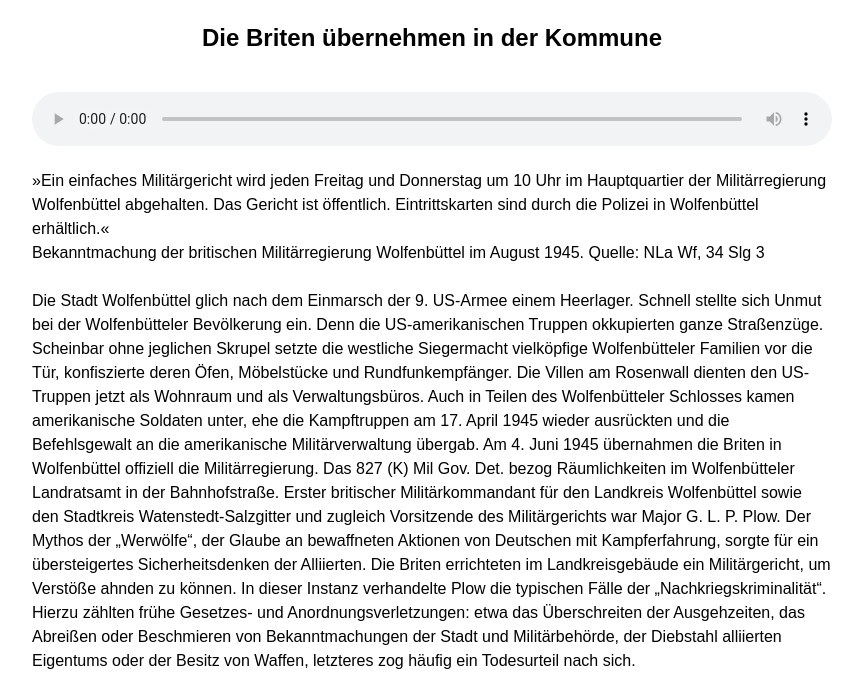
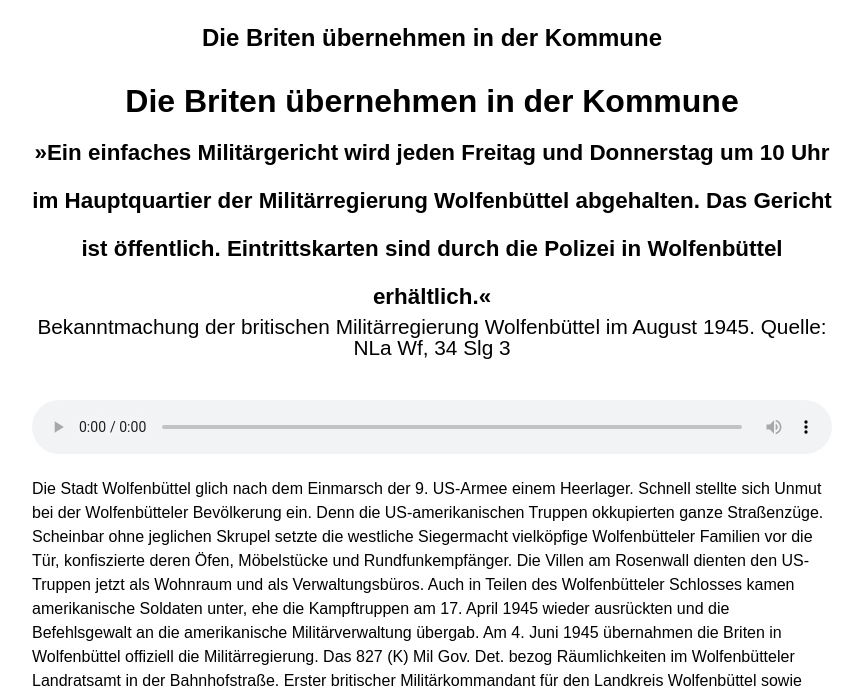
Before and after one commit to AusstellungMW/Tafel5DE, a plain HTML site: page index.html in a window 1280 px wide. Shown: the top 691 px of the page, without its empty margins (208-1071 px from the left). Drawn offline with Linux system fonts and the light colour scheme.

Commit message:
Update index.html

```diff
--- a/index.html
+++ b/index.html
@@ -126,6 +126,18 @@
 </p>
 
 
+  <h1>
+    Die Briten übernehmen in der Kommune<br>
+  <span style="font-size: 0.7em; font-weight: bold;">
+ »Ein einfaches Militärgericht wird jeden Freitag und Donnerstag um 10 Uhr im Hauptquartier der Militärregierung Wolfenbüttel abgehalten. Das Gericht ist öffentlich. Eintrittskarten sind durch die Polizei in Wolfenbüttel erhältlich.«
+</span><br>
+<div style="font-size: 0.65em; font-weight: normal; line-height: 1; margin: 0; padding: 0;">
+  Bekanntmachung der britischen Militärregierung Wolfenbüttel im August 1945.
+  Quelle: NLa Wf, 34 Slg 3
+</div>
+
+
+</h1>
 
 
 
@@ -149,10 +161,6 @@
 
         <p>
 
-
-»Ein einfaches Militärgericht wird jeden Freitag und Donnerstag um 10 Uhr im Hauptquartier der Militärregierung Wolfenbüttel abgehalten. Das Gericht ist öffentlich. Eintrittskarten sind durch die Polizei in Wolfenbüttel erhältlich.«<br>
-  Bekanntmachung der britischen Militärregierung Wolfenbüttel im August 1945.
-  Quelle: NLa Wf, 34 Slg 3<br> <br>
 
 Die Stadt Wolfenbüttel glich nach dem Einmarsch der 9. US-Armee einem Heerlager. Schnell stellte sich Unmut bei der Wolfenbütteler Bevölkerung ein. Denn die US-amerikanischen Truppen okkupierten ganze Straßenzüge. Scheinbar ohne jeglichen Skrupel setzte die westliche Siegermacht vielköpfige Wolfenbütteler Familien vor die Tür, konfiszierte deren Öfen, Möbelstücke und Rundfunkempfänger. Die Villen am Rosenwall dienten den US-Truppen jetzt als Wohnraum und als Verwaltungsbüros. Auch in Teilen des Wolfenbütteler Schlosses kamen amerikanische Soldaten unter, ehe die Kampftruppen am 17. April 1945 wieder ausrückten und die Befehlsgewalt an die amerikanische Militärverwaltung übergab.
 
```
